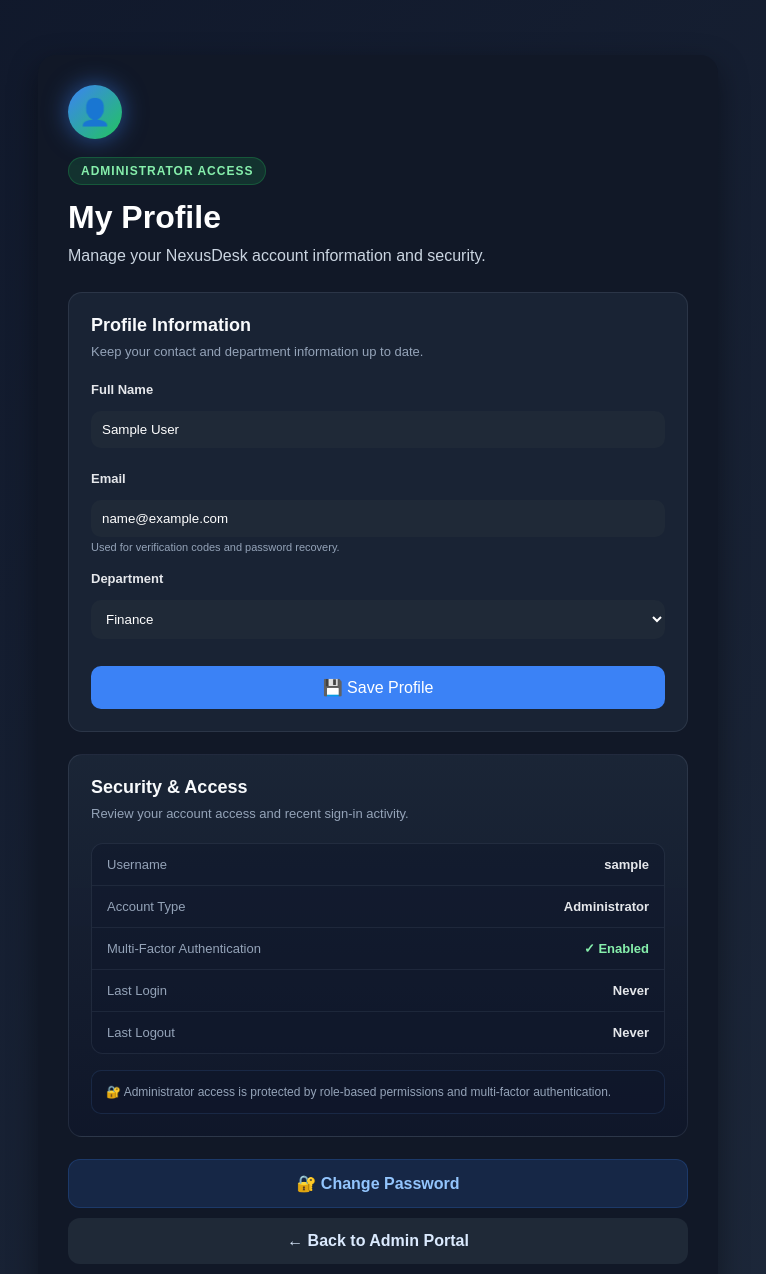
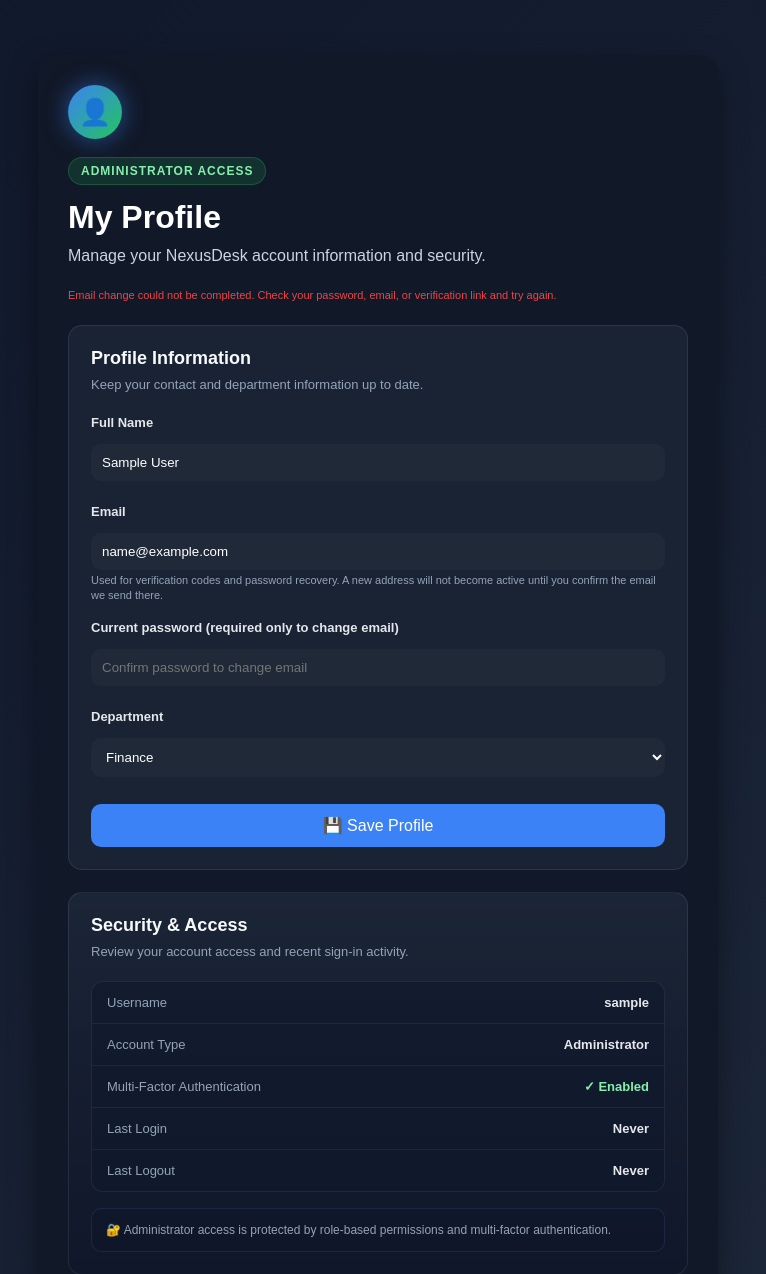
Before and after one commit to Chrisramos2101/nexusdesk-helpdesk, a Flask app: a page that uses templates/profile.html in a window 1280 px wide. Shown: the top 1274 px of the page, without its empty margins (262-1028 px from the left). Run offline with Flask 3, Linux system fonts and the light colour scheme; the visitor is signed in with stand-in values (Sample User, id 1); data comes from the database, SQL or seed files in the repository; some libraries are stand-ins or nearby versions.

Commit message:
security: require verified email changes before updating account addresses

```diff
--- a/render.yaml
+++ b/render.yaml
@@ -22,7 +22,7 @@ services:
       - key: MAX_UPLOAD_MB
         value: "10"
       - key: SEED_DEMO_DATA
-        value: "true"
+        value: "false"
       - key: SECRET_KEY
         generateValue: true
       - key: DATABASE_URL
--- a/routes/auth.py
+++ b/routes/auth.py
@@ -7,6 +7,11 @@ from database.sql_helpers import db_placeholder
 from services.user_service import get_user_by_username
 from services.validation_service import validate_password_strength
 from services.email_service import send_email
+from services.email_change_service import (
+    email_in_use, issue_email_change, cancel_email_change,
+    confirm_email_change,
+)
+from urllib.parse import quote
 from services.password_reset_service import (
     get_user_by_email,
     create_password_reset_token,
@@ -1062,30 +1067,89 @@ def profile():
 @auth_bp.route("/update_profile", methods=["POST"])
 @login_required
 def update_profile():
-
     full_name = request.form.get("full_name", "").strip()
     email = request.form.get("email", "").strip()
     department = request.form.get("department", "").strip()
+    user = get_user_by_username(session["username"])
 
+    # Do not allow arbitrary addresses to become the destination for MFA/reset.
+    if not email or len(email) > 254 or "@" not in email or any(c.isspace() for c in email):
+        return redirect("/profile?email_error=invalid")
+    if not full_name or len(full_name) > 160 or len(department) > 100:
+        return redirect("/profile?email_error=invalid")
+
+    changing_email = email.casefold() != (user["email"] or "").strip().casefold()
+    if changing_email:
+        password = request.form.get("current_password", "")
+        if not check_password_hash(user["password_hash"], password):
+            return redirect("/profile?email_error=password")
+        if email_in_use(email, user["id"]):
+            return redirect("/profile?email_error=unavailable")
+        rate_key = f"{session['username']}:{request.remote_addr or 'unknown'}"
+        allowed, _ = check_rate_limit(rate_key, "email_change", limit=3, window_seconds=3600)
+        if not allowed:
+            return redirect("/profile?email_error=rate_limit")
+
+        token = issue_email_change(user["id"], email)
+        # The token is never persisted in cleartext or logged.
+        link = f"{get_app_base_url()}/confirm_email_change?token={quote(token)}"
+        message = (
+            "You requested an email change for NexusDesk.\n\n"
+            f"To verify ownership of {email}, open this link:\n{link}\n\n"
+            "Sign into your NexusDesk account, review, then confirm. "
+            "This link expires in 30 minutes and can be used once. "
+            "If you did not request this, you may ignore this email."
+        )
+        try:
+            delivered = send_email("Verify your NexusDesk email change", email, message)
+        except Exception:
+            cancel_email_change(token)
+            raise
+        if not delivered:
+            cancel_email_change(token)
+            return redirect("/profile?email_error=delivery")
+
+    # Profile details are independent of the pending email verification.
     connection = get_db_connection()
-    cursor = connection.cursor()
-    placeholder = db_placeholder()
+    try:
+        cursor = connection.cursor()
+        p = db_placeholder()
+        cursor.execute(
+            f"UPDATE users SET full_name = {p}, department = {p} WHERE username = {p}",
+            (full_name, department, session["username"]),
+        )
+        connection.commit()
+    except Exception:
+        connection.rollback()
+        raise
+    finally:
+        connection.close()
+    log_audit_event(session["username"], "PROFILE_UPDATED", "user", user["id"],
+                    "Profile updated; email change pending verification" if changing_email else "Profile updated")
+    return redirect("/profile?email_pending=1" if changing_email else "/profile?updated=1")
 
-    cursor.execute(f"""
-        UPDATE users
-        SET
-            full_name = {placeholder},
-            email = {placeholder},
-            department = {placeholder}
-        WHERE username = {placeholder}
-    """, (
-        full_name,
-        email,
-        department,
-        session["username"]
-    ))
 
-    connection.commit()
-    connection.close()
+@auth_bp.route("/confirm_email_change", methods=["GET", "POST"])
+@login_required
+def confirm_profile_email():
+    # GET never consumes the token: link scanners may follow links automatically.
+    token = (request.form.get("token") if request.method == "POST" else
+             request.args.get("token", "")) or ""
+    if not token or len(token) > 256:
+        return redirect("/profile?email_error=invalid_token")
+    if request.method == "GET":
+        response = render_template("email_change_confirm.html", token=token)
+        return response, 200, {"Referrer-Policy": "no-referrer", "Cache-Control": "no-store"}
 
-    return redirect("/profile?updated=1")
+    success, old_email, new_email = confirm_email_change(session["username"], token)
+    if not success:
+        return redirect("/profile?email_error=invalid_token")
+
+    log_audit_event(session["username"], "EMAIL_CHANGED", "user", "",
+                    "Account email verified and changed")
+    # Inform the former address without placing any secrets in the message.
+    if old_email and old_email.casefold() != new_email.casefold():
+        send_email("NexusDesk account email changed", old_email,
+                   "Your NexusDesk account email was changed. If you did not request "
+                   "this, contact your administrator immediately.")
+    return redirect("/profile?email_verified=1")
--- a/templates/profile.html
+++ b/templates/profile.html
@@ -37,6 +37,17 @@
         </p>
 
 
+        {% if request.args.get("email_pending") == "1" %}
+            <div class="success-box profile-success">Verification email sent. Your original email remains active until you confirm the new address.</div>
+        {% endif %}
+        {% if request.args.get("email_verified") == "1" %}
+            <div class="success-box profile-success">Email verified and updated successfully.</div>
+        {% endif %}
+        {% if request.args.get("email_error") %}
+            <div class="profile-field-hint" role="alert" style="color:#ef4444;">
+                Email change could not be completed. Check your password, email, or verification link and try again.
+            </div>
+        {% endif %}
         {% if request.args.get("updated") == "1" %}
             <div class="success-box profile-success">
                 ✓ Profile updated successfully.
@@ -96,8 +107,13 @@
                 >
 
                 <small class="profile-field-hint">
-                    Used for verification codes and password recovery.
+                    Used for verification codes and password recovery. A new address
+                    will not become active until you confirm the email we send there.
                 </small>
+
+                <label for="current_password">Current password (required only to change email)</label>
+                <input id="current_password" type="password" name="current_password"
+                    autocomplete="current-password" placeholder="Confirm password to change email">
 
 
                 <label for="department">
```
Also changed, not shown: database/postgres_schema.sql (+11 -0 lines), database/schema.py (+12 -0 lines), services/email_change_service.py (added, +134 -0 lines), templates/email_change_confirm.html (added, +23 -0 lines), tests/conftest.py (+1 -0 lines), tests/test_auth_routes.py (+2 -2 lines), tests/test_email_change_verification.py (added, +135 -0 lines).
